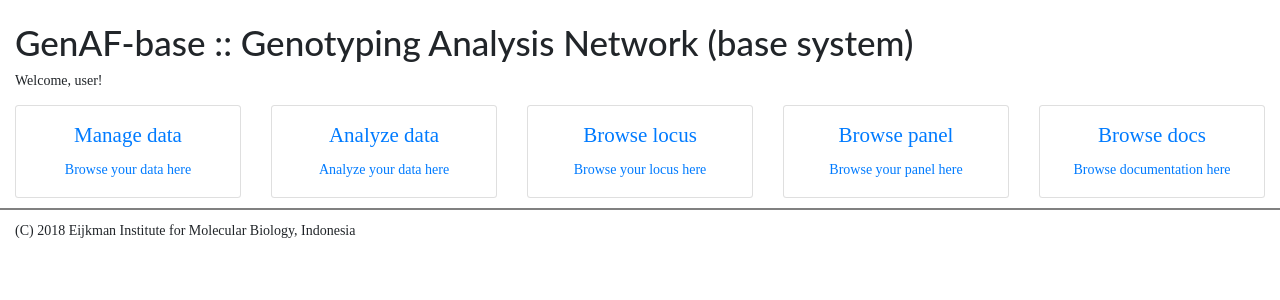
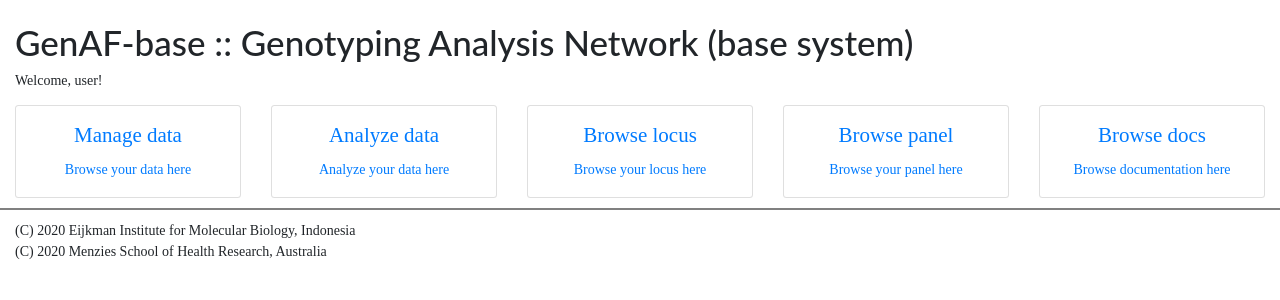
Before and after one commit to trmznt/genaf-base, a Python web app: template genaf_base/templates/home.mako in a window 1280 px wide. Shown: the part 23-323 px from the top of the page. Run offline with Mako, Linux system fonts and the light colour scheme; the template is opened without the code that fills it, so the values that code supplies are empty; some libraries are stand-ins or nearby versions.

Commit message:
update copyright at footer

```diff
--- a/genaf_base/templates/base.mako
+++ b/genaf_base/templates/base.mako
@@ -68,7 +68,8 @@
       <div class='row'>
       <div class='col-md-12'>
         <!-- font: Nobile -->
-        <p>(C) 2018 Eijkman Institute for Molecular Biology, Indonesia</p>
+        <p>(C) 2020 Eijkman Institute for Molecular Biology, Indonesia <br>
+           (C) 2020 Menzies School of Health Research, Australia</p>
       </div>
       </div>
     </div>
```
